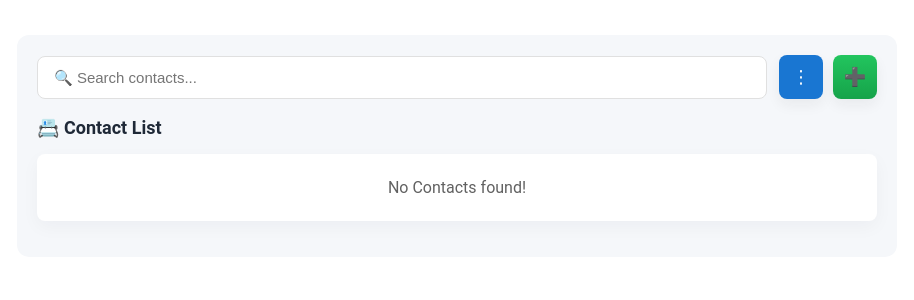
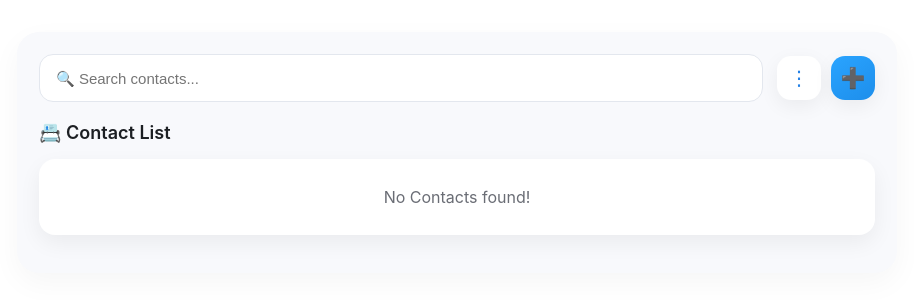
Before and after one commit to amirhosseinesalat/Contacts-app2, a React (Vite) app: page / in a window 1280 px wide. Shown: the top 300 px of the page, without its empty margins (183-1097 px from the left). Built offline with nearby package versions, Linux system fonts and the light colour scheme.

Commit message:
redesign complated

```diff
--- a/src/components/ContactForm.module.css
+++ b/src/components/ContactForm.module.css
@@ -20,7 +20,7 @@
   display: flex;
   flex-direction: column;
   gap: 14px;
-  background: #ffffff; /* کاملاً سفید */
+  background: #ffffff;
   padding: 20px 22px;
   border-radius: 16px;
   box-shadow: 0 6px 25px rgba(0, 0, 0, 0.25);
@@ -28,7 +28,6 @@
   animation: pop 0.2s ease-out;
 }
 
-/* شبیه تلگرام: input سفید خالص */
 .input {
   padding: 12px 14px;
   border: 1px solid #cdd4db;
@@ -39,12 +38,11 @@
 }
 
 .input:focus {
-  border-color: #0088cc; /* رنگ تلگرام */
+  border-color: #0088cc;
   box-shadow: 0 0 0 2px rgba(0, 136, 204, 0.25);
   outline: none;
 }
 
-/* دکمه‌ها سبک تلگرام */
 .btnRow {
   display: flex;
   gap: 10px;
--- a/src/components/ContactItem.module.css
+++ b/src/components/ContactItem.module.css
@@ -1,47 +1,48 @@
-/* ContactItem.module.css - Material redesign */
 .item {
   display: flex;
   align-items: center;
   gap: 12px;
-  background: #fff;
-  padding: 14px;
-  border-radius: 8px;
+  background: #ffffff;
+  padding: 16px;
+  border-radius: 16px;
   width: 100%;
-  box-shadow: 0 8px 20px rgba(16,24,40,0.04);
-  transition: transform .12s ease, box-shadow .12s ease;
+  box-shadow: 0 8px 20px rgba(0, 0, 0, 0.04);
+  cursor: pointer;
+  transition: 0.18s ease;
 }
 
 .item:hover {
   transform: translateY(-4px);
-  box-shadow: 0 18px 40px rgba(16,24,40,0.08);
+  box-shadow: 0 16px 40px rgba(0, 0, 0, 0.08);
 }
 
 .selected {
-  border-left: 4px solid #1976d2;
-  background: linear-gradient(90deg, rgba(25,118,210,0.04), #fff);
+  border-left: 5px solid #2481e6;
+  background: linear-gradient(90deg, rgba(36, 129, 230, 0.06), #ffffff);
 }
 
 .checkbox {
   appearance: none;
-  width: 18px;
-  height: 18px;
-  border-radius: 4px;
-  border: 1.5px solid #cfd8dc;
-  display: inline-block;
-  position: relative;
+  width: 20px;
+  height: 20px;
+  border-radius: 6px;
+  border: 2px solid #cfd8dc;
   cursor: pointer;
+  transition: 0.15s ease;
 }
+
 .checkbox:checked {
-  background: #1976d2;
-  border-color: #1976d2;
+  background: #2481e6;
+  border-color: #2481e6;
 }
+
 .checkbox:checked::after {
   content: "";
-  position: absolute;
-  left: 4px;
-  top: 0px;
+  position: relative;
+  left: 5.5px;
+  top: 2px;
   width: 6px;
-  height: 10px;
+  height: 12px;
   border: solid #fff;
   border-width: 0 2px 2px 0;
   transform: rotate(45deg);
@@ -49,51 +50,48 @@
 
 .info {
   flex: 1;
-  min-width: 0;
 }
 
 .name {
   font-weight: 600;
   color: #0f172a;
   margin-bottom: 4px;
-  font-size: 15px;
-  white-space: nowrap;
-  overflow: hidden;
-  text-overflow: ellipsis;
+  font-size: 16px;
 }
 
-.email, .phone {
-  font-size: 13px;
-  color: #616161;
+.email,
+.phone {
+  font-size: 13.5px;
+  color: #6c727b;
 }
 
 .actions {
   display: flex;
-  gap: 8px;
-  align-items: center;
+  gap: 10px;
 }
 
 .actionBtn {
-  display: inline-flex;
-  align-items: center;
-  justify-content: center;
-  gap: 6px;
-  height: 36px;
-  padding: 0 10px;
-  border-radius: 8px;
+  padding: 6px 12px;
+  border-radius: 10px;
+  border: none;
   cursor: pointer;
-  border: none;
   font-size: 13px;
 }
 
 .editBtn {
-  background: #1976d2;
+  background: #2481e6;
   color: #fff;
 }
-.editBtn:hover { transform: translateY(-2px); box-shadow: 0 8px 18px rgba(25,118,210,0.12); }
+.editBtn:hover {
+  transform: translateY(-2px);
+  box-shadow: 0 10px 24px rgba(36, 129, 230, 0.14);
+}
 
 .deleteBtn {
-  background: #ef5350;
+  background: #ff4c4c;
   color: #fff;
 }
-.deleteBtn:hover { transform: translateY(-2px); box-shadow: 0 8px 18px rgba(239,83,80,0.12); }
+.deleteBtn:hover {
+  transform: translateY(-2px);
+  box-shadow: 0 10px 24px rgba(255, 76, 76, 0.14);
+}
--- a/src/components/ContactList.module.css
+++ b/src/components/ContactList.module.css
@@ -1,17 +1,14 @@
-/* ContactList.module.css - Material redesign */
 .listContainer {
-  background: transparent;
+  width: 100%;
   padding: 0;
-  margin: 0 auto;
-  width: 100%;
-  max-width: 880px;
+  margin-top: 20px;
 }
 
 .listContainer h3 {
-  margin: 8px 0 14px;
+  margin-bottom: 16px;
   font-size: 18px;
   font-weight: 600;
-  color: #1f2937;
+  color: #1c1f23;
 }
 
 .listContainer ul {
@@ -21,11 +18,12 @@
   display: grid;
   gap: 12px;
 }
+
 .listContainer p {
-  color: #616161;
-  padding: 24px;
+  color: #6a6d75;
+  padding: 28px;
   text-align: center;
   background: #fff;
-  border-radius: 8px;
-  box-shadow: 0 6px 18px rgba(16,24,40,0.04);
+  border-radius: 16px;
+  box-shadow: 0 8px 22px rgba(0, 0, 0, 0.06);
 }
--- a/src/components/Contacts.module.css
+++ b/src/components/Contacts.module.css
@@ -1,37 +1,39 @@
-/* Contacts.module.css - Material redesign */
 .appContainer {
   max-width: 880px;
-  margin: 2.2rem auto;
-  padding: 20px;
-  background: #f5f7fa;
-  border-radius: 12px;
-  font-family: "Roboto", "Poppins", sans-serif;
-  color: #212121;
+  margin: 2rem auto;
+  padding: 22px;
+  background: #f8f9fc;
+  border-radius: 22px;
+  font-family: "Inter", "Poppins", sans-serif;
+  color: #1c1f23;
   box-sizing: border-box;
+  box-shadow: 0 10px 30px rgba(0, 0, 0, 0.04);
 }
 
+/* ---------------- Header ---------------- */
 .header {
   display: flex;
-  gap: 12px;
+  gap: 14px;
   align-items: center;
   justify-content: space-between;
-  margin-bottom: 18px;
+  margin-bottom: 20px;
 }
 
 .searchBox {
   flex: 1;
-  padding: 12px 16px;
+  height: 46px;
+  padding: 0 16px;
   font-size: 15px;
-  border-radius: 8px;
-  border: 1px solid #e0e0e0;
-  background: #ffffff;
-  transition: box-shadow .18s ease, border-color .18s ease;
+  border-radius: 14px;
+  border: 1px solid #e3e7ee;
+  background: #fff;
+  transition: 0.18s ease;
 }
 
 .searchBox:focus {
   outline: none;
-  border-color: #1976d2;
-  box-shadow: 0 4px 18px rgba(25,118,210,0.12);
+  border-color: #2481e6;
+  box-shadow: 0 4px 18px rgba(36, 129, 230, 0.12);
 }
 
 .headerButtons {
@@ -40,68 +42,78 @@
   align-items: center;
 }
 
-.addButton, .menuButton {
+.addButton,
+.menuButton {
   width: 44px;
   height: 44px;
-  border-radius: 8px;
+  border-radius: 14px;
   display: inline-flex;
   align-items: center;
   justify-content: center;
   cursor: pointer;
   border: none;
-  transition: transform .12s ease, box-shadow .12s ease;
-  box-shadow: 0 6px 14px rgba(33,33,33,0.06);
+  transition: 0.16s ease;
+  background: #fff;
+  color: #2481e6;
+  font-size: 20px;
+  box-shadow: 0 6px 20px rgba(0, 0, 0, 0.06);
+}
+
+.addButton:hover,
+.menuButton:hover {
+  transform: translateY(-2px);
+  box-shadow: 0 10px 28px rgba(0, 0, 0, 0.08);
 }
 
 .addButton {
-  background: linear-gradient(180deg,#22c55e,#16a34a);
+  background: linear-gradient(145deg, #2aa4ff, #1d8eeb);
   color: white;
-  font-size: 18px;
 }
 
-.addButton:hover { transform: translateY(-2px); box-shadow: 0 10px 22px rgba(34,197,94,0.14); }
-
-.menuButton {
-  background: #1976d2;
-  color: white;
-  font-size: 18px;
+.deleteSelected {
+  background: #ff4c4c;
+  color: #fff;
+  padding: 8px 14px;
+  border-radius: 12px;
+  border: none;
+  cursor: pointer;
+  font-size: 14px;
+  box-shadow: 0 10px 20px rgba(255, 76, 76, 0.18);
+  transition: 0.16s ease;
 }
 
-.menuButton:hover { transform: translateY(-2px); box-shadow: 0 10px 22px rgba(25,118,210,0.12); }
-
-.deleteSelected {
-  background: #d32f2f;
-  color: #fff;
-  border: none;
-  padding: 8px 14px;
-  border-radius: 8px;
-  cursor: pointer;
-  box-shadow: 0 8px 20px rgba(211,47,47,0.12);
+.deleteSelected:hover {
+  transform: translateY(-2px);
 }
 
-.deleteSelected:hover { transform: translateY(-2px); }
-
+/* --------------- Modal --------------- */
 .overlay {
   position: fixed;
   inset: 0;
   display: flex;
   align-items: center;
   justify-content: center;
-  z-index: 1200;
+
+  backdrop-filter: blur(4px);
+  z-index: 999;
 }
 
 .formContainer {
-  width: 420px;
+  width: 430px;
   max-width: calc(100% - 32px);
-  border-radius: 12px;
   background: #fff;
-  box-shadow: 0 20px 50px rgba(32,33,36,0.12);
-  padding: 20px;
-  transform-origin: center;
-  animation: mdPop .18s ease;
+  border-radius: 20px;
+  padding: 26px;
+  animation: pop 0.22s ease;
 }
 
-@keyframes mdPop {
-  from { transform: translateY(8px) scale(.995); opacity: 0; }
-  to { transform: translateY(0) scale(1); opacity: 1; }
+@keyframes pop {
+  from {
+    transform: scale(0.96) translateY(8px);
+    opacity: 0;
+  }
+  to {
+    transform: scale(1) translateY(0);
+    opacity: 1;
+  }
 }
```
